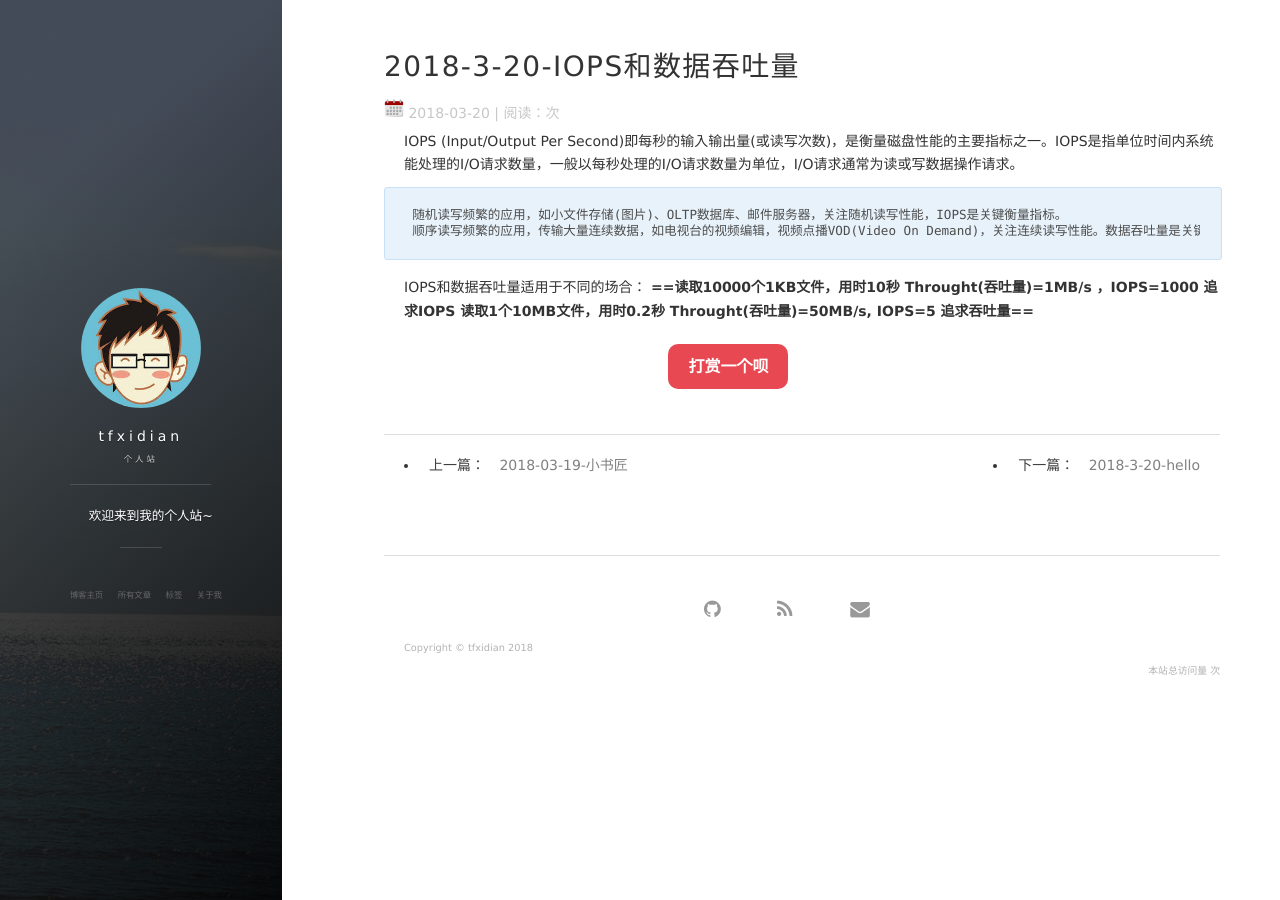
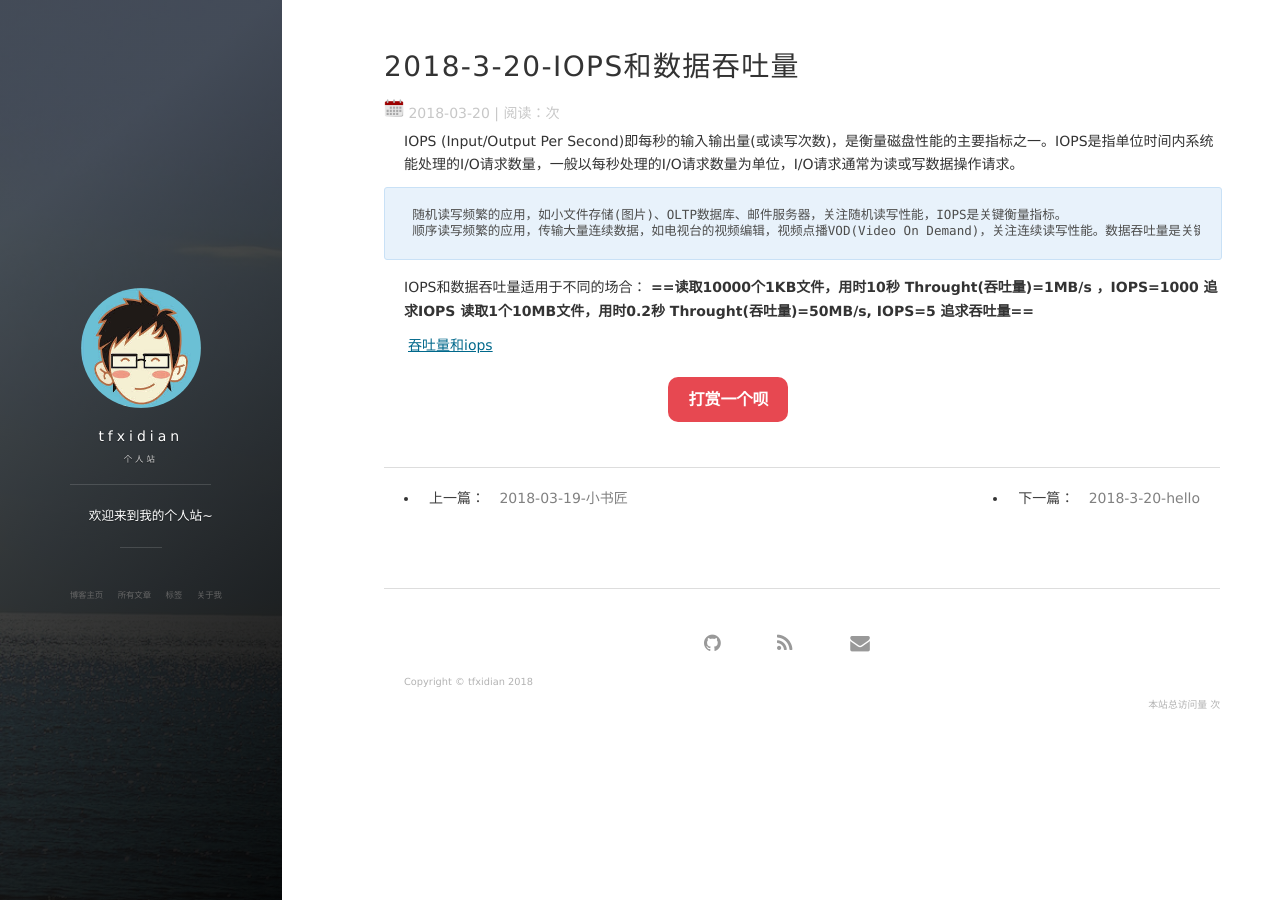
Before and after one commit to tfxidian/tfxidianbackup, a Jekyll site: the page built from _posts/2018-3-20-IOPS和数据吞吐量.md, in a window 1280 px wide. Built offline with Jekyll 4.4.1, drawn with Linux system fonts in a browser that asks for light colours; nearby versions of some CDN libraries; our own code applies the rules of GitHub Pages for plain Markdown files; comment, search, counter and statistics services are not loaded.

Commit message:
修改文件: _posts/2018-3-20-IOPS和数据吞吐量.md

```diff
--- a/_posts/2018-3-20-IOPS和数据吞吐量.md
+++ b/_posts/2018-3-20-IOPS和数据吞吐量.md
@@ -14,3 +14,8 @@ IOPS (Input/Output Per Second)即每秒的输入输出量(或读写次数)，是
 IOPS和数据吞吐量适用于不同的场合：
 **==读取10000个1KB文件，用时10秒  Throught(吞吐量)=1MB/s ，IOPS=1000  追求IOPS
 读取1个10MB文件，用时0.2秒  Throught(吞吐量)=50MB/s, IOPS=5  追求吞吐量==**
+
+[吞吐量和iops][1]
+
+
+  [1]: http://blog.51cto.com/wushank/1708168
```
